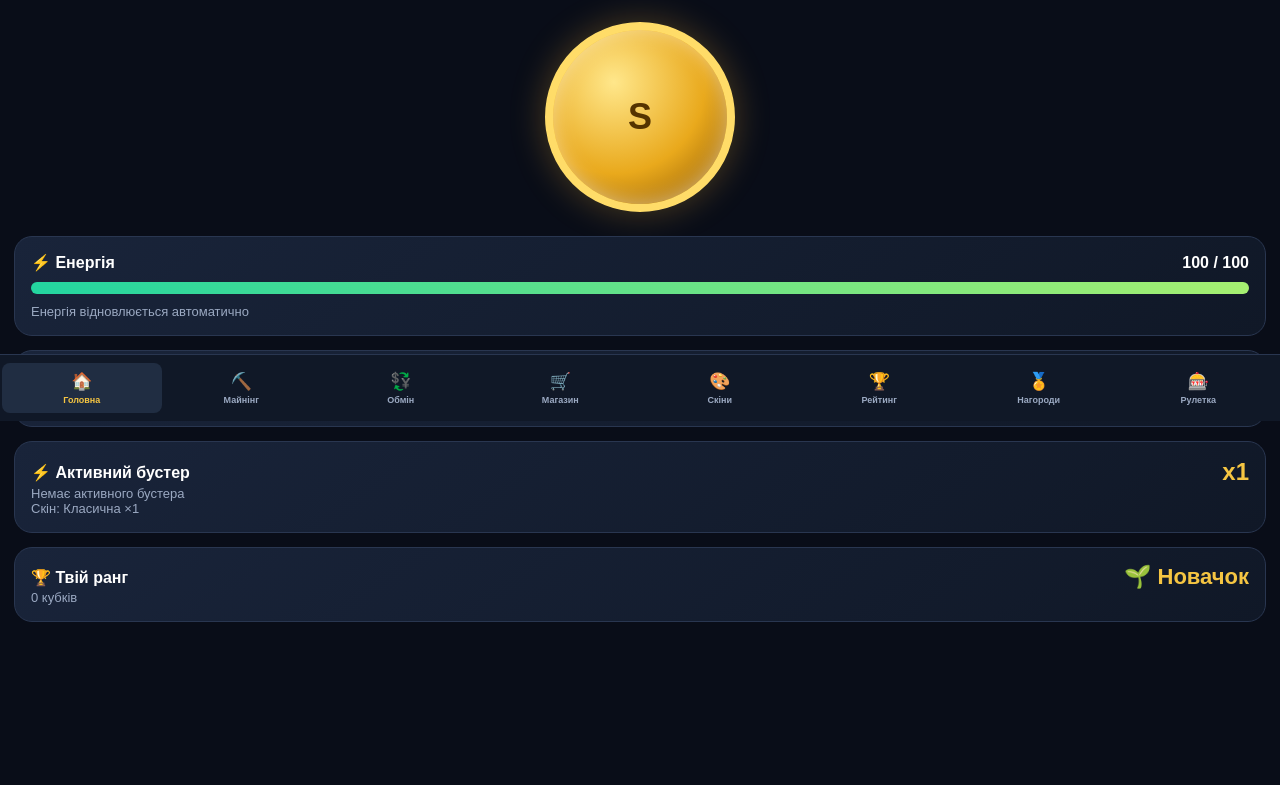
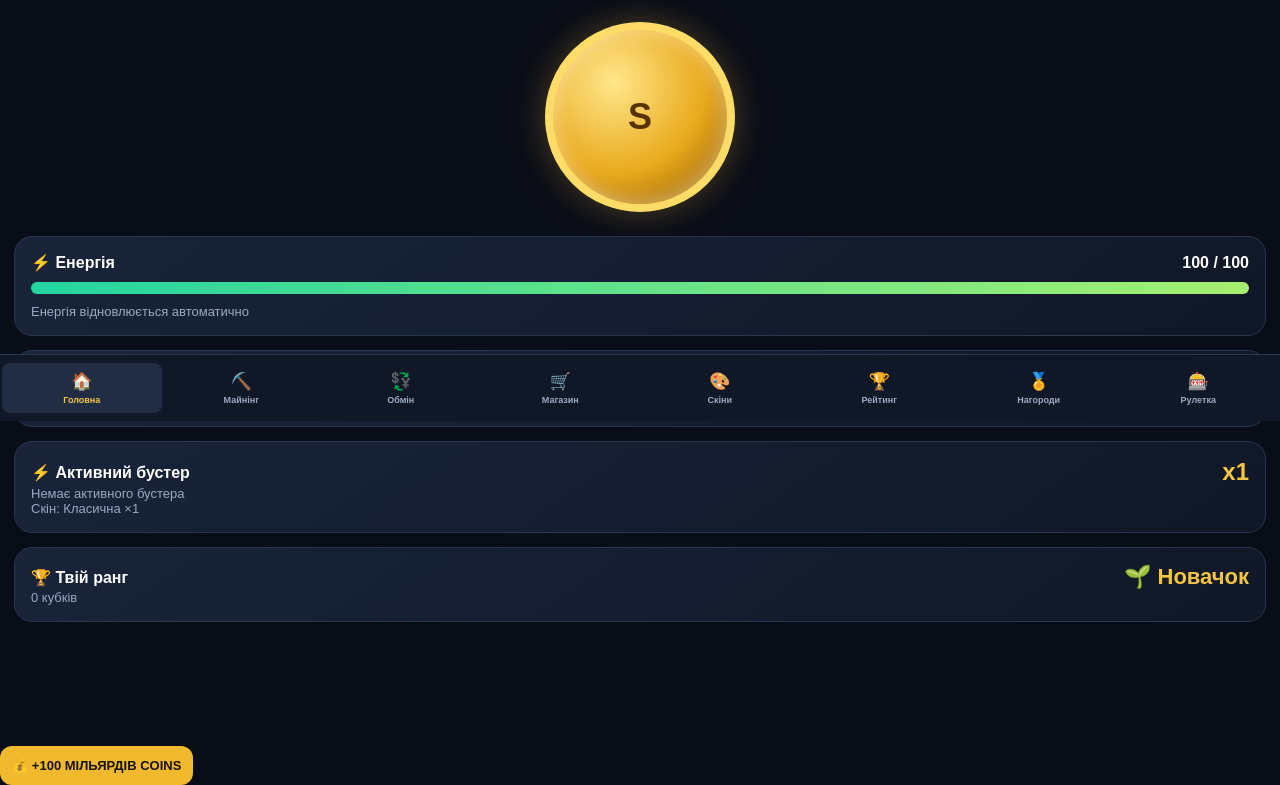
Before and after one commit to prociksana062-maker/SIDII-miniapp, a plain HTML site: page index.html in a window 1280 px wide. Shown: the part 379-1164 px from the top of the page. Before the commit the page ends 1125 px from the top, so only its background shows below. Drawn offline with Linux system fonts and the light colour scheme.

Commit message:
Update index.html

```diff
--- a/index.html
+++ b/index.html
@@ -734,5 +734,8 @@ render();
 setInterval(tick,1000);
 window.addEventListener('beforeunload',saveGame);
 </script>
+ <button onclick="add100BillionCoins()">
+ 💰 +100 МІЛЬЯРДІВ COINS
+ </button>
 </body>
  </html>
```
